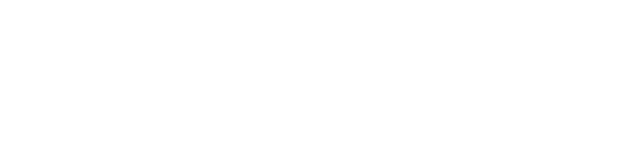
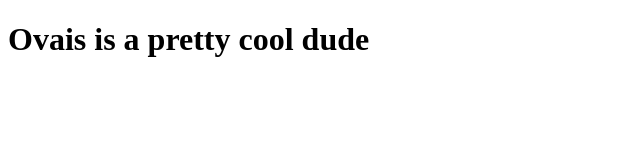
Before and after one commit to logan7734/Assignments, a plain HTML site: page index.html in a window 1280 px wide. Shown: the whole page, without its empty margins (0-640 px from the left). Drawn offline with Linux system fonts and the light colour scheme.

Commit message:
third commit

```diff
--- a/index.html
+++ b/index.html
@@ -7,6 +7,8 @@
     <title>Document</title>
 </head>
 <body>
-
+    <h1>
+        Ovais is a pretty cool dude
+    </h1>
 </body>
 </html>
```
